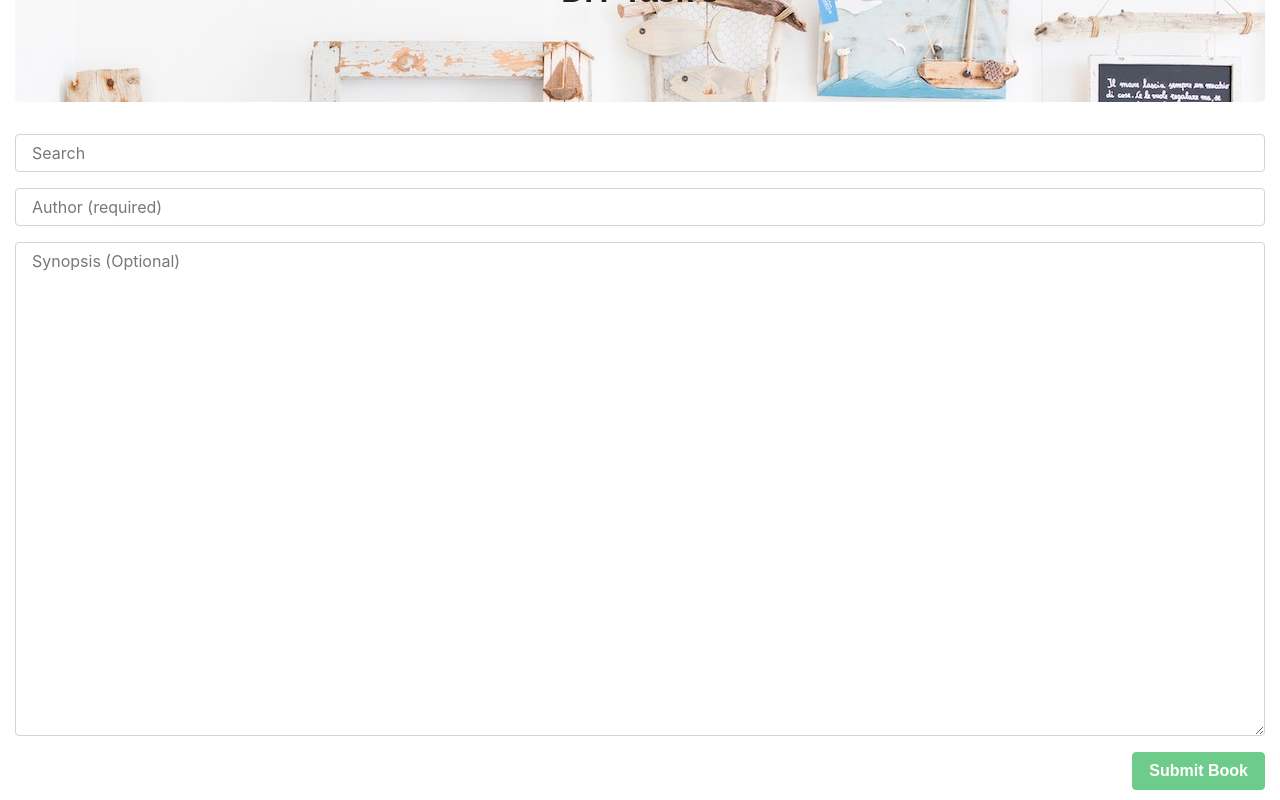
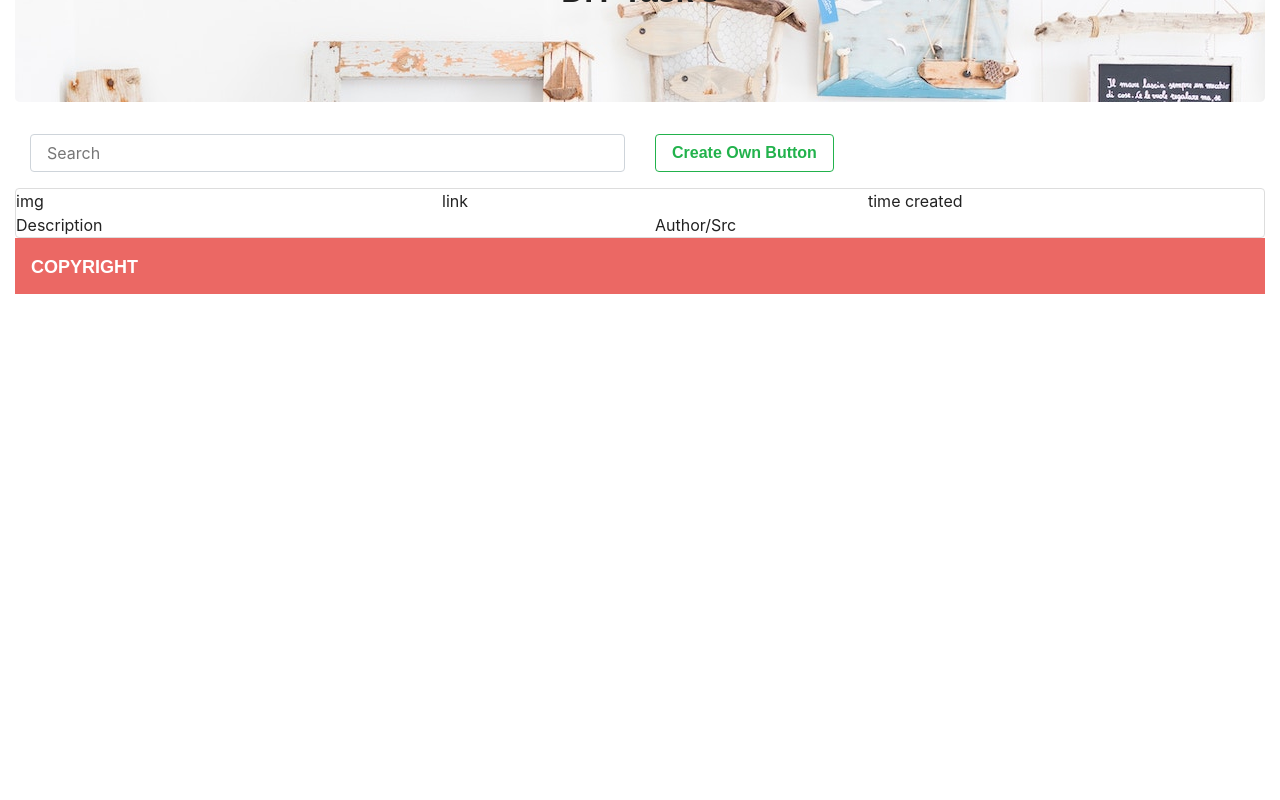
Before and after one commit to josephfmck/Step-By-Step, a React (Create React App) app in the folder client/: page / in a window 1280 px wide. Shown: the part 254-1054 px from the top of the page. After the commit the page ends 800 px from the top, so only its background shows below. Built offline with nearby package versions, Linux system fonts and the light colour scheme; no server answers; a web font is replaced by a local one.

Commit message:
Home page skeleton, 3 page routes

```diff
--- /dev/null
+++ b/client/src/components/Footer/index.js
@@ -0,0 +1,15 @@
+import React from "react";
+
+function Footer() {
+  return (
+    <nav className="navbar navbar-expand-md navbar-dark bg-primary">
+      <a className="navbar-brand" href="/" style={{textAlign: "center"}}>
+        Copyright
+      </a>
+
+    </nav>
+
+  );
+}
+
+export default Footer;
--- a/client/src/components/Form/index.js
+++ b/client/src/components/Form/index.js
@@ -20,7 +20,7 @@ export function TextArea(props) {
 
 export function FormBtn(props) {
   return (
-    <button {...props} style={{ float: "right", marginBottom: 10 }} className="btn btn-success">
+    <button {...props} style={{ float: "right", marginBottom: 10 }} className="btn btn-secondary">
       {props.children}
     </button>
   );
--- a/client/src/components/Nav/index.js
+++ b/client/src/components/Nav/index.js
@@ -6,10 +6,10 @@ function Nav() {
       <a className="navbar-brand" href="/">
         Home  |
       </a>
-      <a className="navbar-brand" href="/">
+      <a className="navbar-brand" href="/Steps">
         Instructions   |
       </a>
-      <a className="navbar-brand" href="/">
+      <a className="navbar-brand" href="/FormPage">
         Create |
       </a>
     </nav>
--- a/client/src/pages/Books.js
+++ b/client/src/pages/Books.js
@@ -7,6 +7,7 @@ import { Col, Row, Container } from "../components/Grid";
 import { List, ListItem } from "../components/List";
 import { Input, TextArea, FormBtn } from "../components/Form";
 import './style.css';
+import Footer from "../components/Footer";
 class Books extends Component {
   state = {
     books: [],
@@ -61,32 +62,50 @@ class Books extends Component {
             <Jumbotron>
               <h1>Step-By-Step </h1>
               <h2> DIY Task's </h2>
-              <a  />
+              <a />
             </Jumbotron>
             <form>
-              <Input
-                class="md-form active-cyan active-cyan-2 mb-6"
-                class="form-control" type="text" placeholder="Search" aria-label="Search"
-              />
-              <Input
-              value={this.state.author}
-              onChange={this.handleInputChange}
-                name="author"
-                placeholder="Author (required)"
-              />
-              <TextArea
-                value={this.state.synopsis}
-                onChange={this.handleInputChange}
-                name="synopsis"
-                placeholder="Synopsis (Optional)"
-              />
-              <FormBtn
-                disabled={!(this.state.author && this.state.title)}
-                onClick={this.handleFormSubmit}
-              >
-                Submit Book
-              </FormBtn>
+              <Col size="md-12" >
+                <Row>
+                  <Col size="md-6">
+                    <Input
+                      class="md-form active-cyan active-cyan-2 md-6"
+                      class="form-control" type="text" placeholder="Search" aria-label="Search"
+                    />
+                  </Col>
+                  <Col size="md-6">
+                    <Link to="/">
+                      <button className="btn btn-outline-success">Create Own Button</button>
+
+                    </Link>
+                  </Col>
+                </Row>
+              </Col>
+
+              <List>
+                <Row>
+                  <Col size="md-4">
+                  img
+                  </Col>
+                  <Col size="md-4">
+                  link
+                  </Col>
+                  <Col size="md-4">
+                  time created
+                  </Col>
+                  <Col size="md-6">
+                  Description
+                  </Col>
+                  <Col size="md-6">
+                  Author/Src
+                  </Col>
+                </Row>
+              </List>
+
             </form>
+            <Footer>
+
+                </Footer>
           </Col>
 
         </Row>
```
Also changed, not shown: client/src/pages/FormPage.js (+1 -32 lines).
